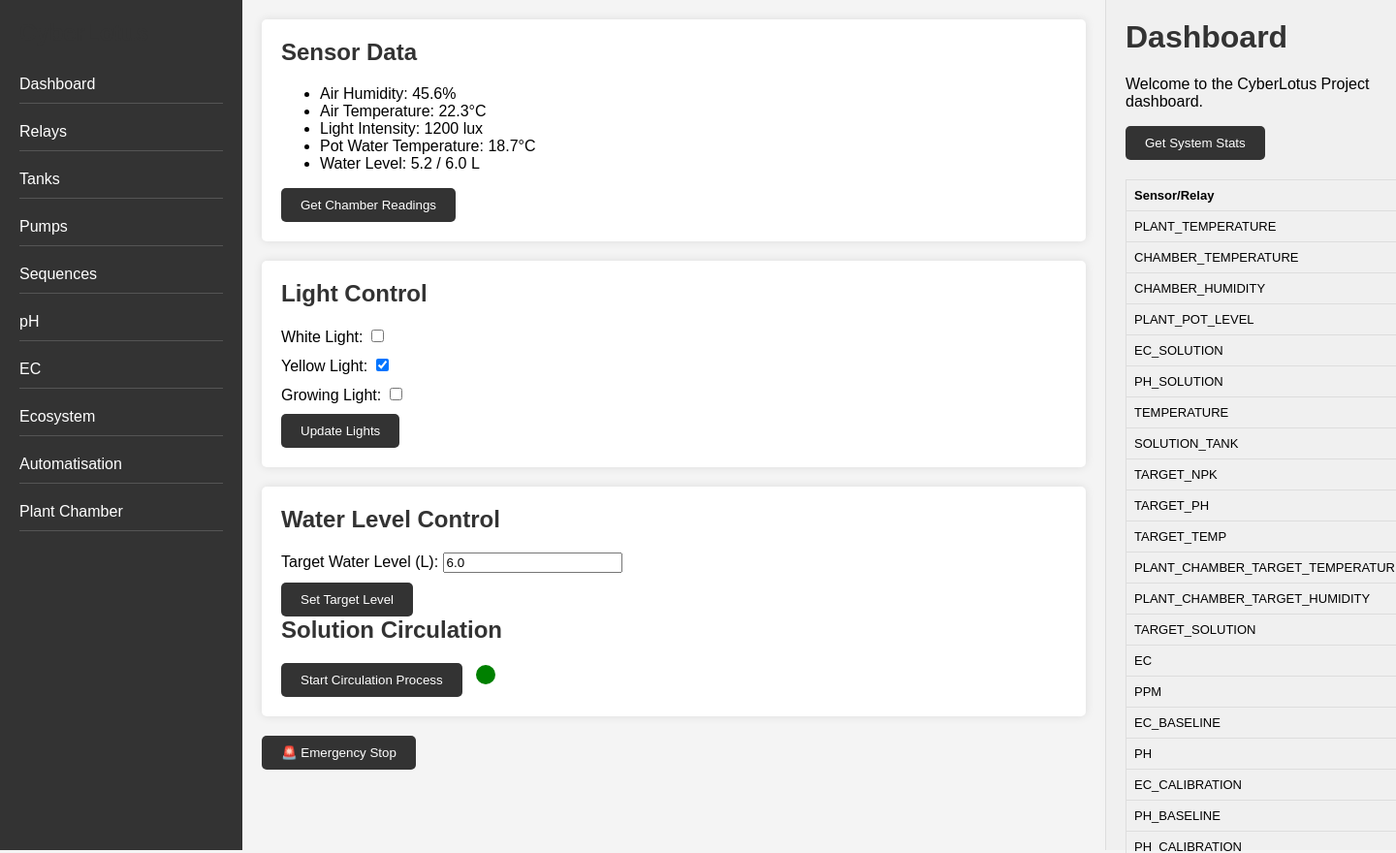
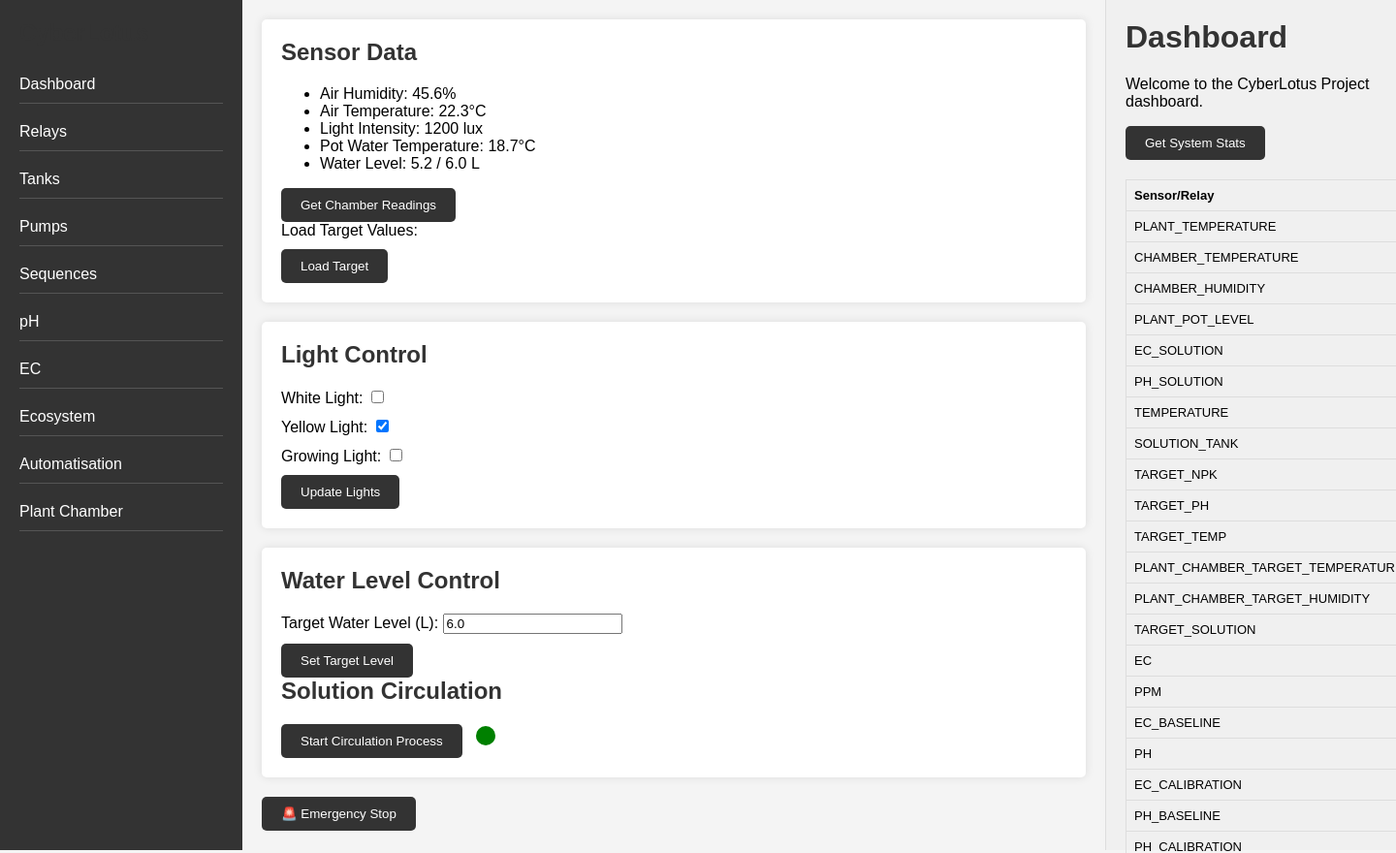
Before and after one commit to human86x/cyberlotus, a Flask app: page /plant_chamber in a window 1440 px wide; the page is wider, and only the part inside the window is pictured. Shown: the top 880 px of that part at 97% size. Run offline with Flask 3, Linux system fonts and the light colour scheme.

Commit message:
Automatic chamber control

```diff
--- a/app.py
+++ b/app.py
@@ -20,7 +20,7 @@ from control_libs.electric_conductivity import get_ec, get_complex_ec_reading,
 from control_libs.temperature import read_solution_temperature
 from control_libs.arduino import safe_serial_write, emergency_stop, safe_serial_write_emergency
 from control_libs.app_core import load_config
-
+from control_libs.chamber import chamber_ambiance
 script_dir = os.path.dirname(os.path.abspath(__file__))
 sys.path.append(os.path.join(script_dir, "config_tools"))
 
@@ -111,6 +111,13 @@ def load_target_route():
     #data = request.json
     #data = data.get('value')  # Extract the 'value' field
     load_target_values()
+    return "Done"
+
+@app.route('/chamber_autopilot', methods=['POST'])
+def chamber_autopilot_route():
+    #data = request.json
+    #data = data.get('value')  # Extract the 'value' field
+    chamber_ambiance()
     return "Done"
 
 
--- a/templates/automatisation.html
+++ b/templates/automatisation.html
@@ -211,6 +211,11 @@
         <button onclick="temperature_control()">Keep the temperature</button>
     </div>
 
+    <div class="control-group">
+      <label for="plant_chamber_control">Maintain plant chamber at desired levels</label>
+      <button onclick="plant_chamber_control()">Go!</button>
+  </div>
+
     <script>
         async function sendRequest(url, data) {
             try {
--- a/templates/plant_chamber.html
+++ b/templates/plant_chamber.html
@@ -85,6 +85,19 @@ function circulate_the_solution(){
             console.error('Error with retriving chamber data Proess:', error);
         });
     }
+
+
+    function load_target() {
+            const value = 0;//document.getElementById('temperatureUpValue').value;
+            const url = '/load_target';
+            sendRequest(url, { value: parseFloat(value) });
+        }
+
+    function chamber_autopilot() {
+            const value = 0;//document.getElementById('temperatureUpValue').value;
+            const url = '/chamber_autopilot';
+            sendRequest(url, { value: parseFloat(value) });
+        }
 </script>
 
     <section class="sensor-data">
@@ -97,7 +110,10 @@ function circulate_the_solution(){
             <li>Water Level: {{ sensor_data.water_level_current }} / {{ sensor_data.water_level_target }} L</li>
         </ul>
         <button onclick="chamber_data_update()">Get Chamber Readings</button>
-
+        <div class="control-group">
+            <label for="load_target">Load Target Values:</label>
+            <button onclick="load_target()">Load Target</button>
+        </div>
     </section>
 
     <section class="light-control">
```
